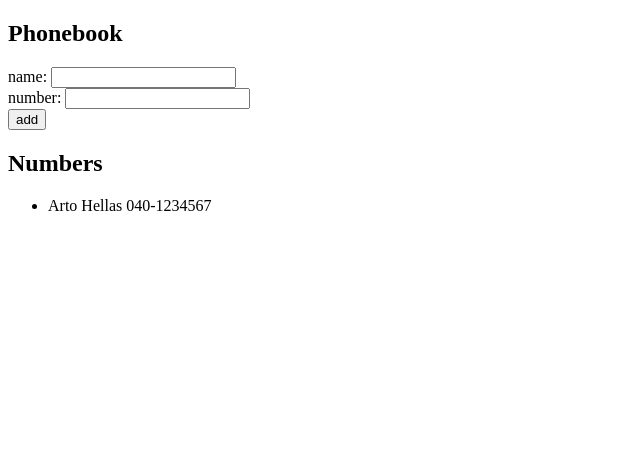
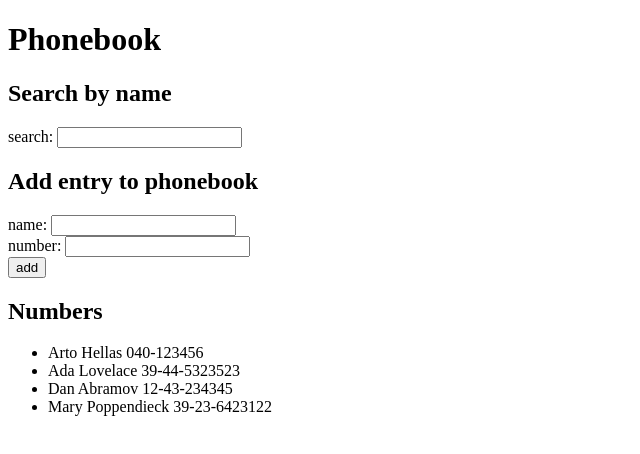
Before and after one commit to kavehsb/fullstack-projects, a React (Create React App) app in the folder part2/phonebook/: page / in a window 1280 px wide. Shown: the top 454 px of the page, without its empty margins (0-640 px from the left). Built offline with nearby package versions, Linux system fonts and the light colour scheme.

Commit message:
Complete exercise 2.9

```diff
--- a/part2/phonebook/src/App.js
+++ b/part2/phonebook/src/App.js
@@ -8,10 +8,16 @@ const Person = ({name, number}) => {
 
 const App = () => {
   const [persons, setPersons] = useState([
-    { name: 'Arto Hellas', number: '040-1234567' }
+    { name: 'Arto Hellas', number: '040-123456', id: 1 },
+    { name: 'Ada Lovelace', number: '39-44-5323523', id: 2 },
+    { name: 'Dan Abramov', number: '12-43-234345', id: 3 },
+    { name: 'Mary Poppendieck', number: '39-23-6423122', id: 4 }
   ])
   const [newName, setNewName] = useState('')
   const [newNum, setNewNum] = useState('')
+  const [nameToSearch, setNameToSearch] = useState('')
+
+  const filteredNames = persons.filter(person => person.name.toLowerCase().includes(nameToSearch.toLowerCase()))
 
   const addPerson = (event) => {
     event.preventDefault()
@@ -38,16 +44,21 @@ const App = () => {
   }
   const handleNewName = event => setNewName(event.target.value)
   const handleNewNum = event => setNewNum(event.target.value)
-
+  const handleNameToSearch = event => setNameToSearch(event.target.value)
   return (
     <div>
-      <h2>Phonebook</h2>
+      <h1>Phonebook</h1>
+      <h2>Search by name</h2>
+      <div>
+        search: <input value={nameToSearch} onChange={handleNameToSearch} />
+      </div>
+      <h2>Add entry to phonebook</h2>
       <form onSubmit={addPerson}>
         <div>
-          name: <input value={newName} onChange={handleNewName} />
+          name: <input value={newName} onChange={handleNewName} required />
         </div>
         <div>
-          number: <input value={newNum} onChange={handleNewNum} />
+          number: <input value={newNum} onChange={handleNewNum} required />
         </div>
         <div>
           <button type="submit">add</button>
@@ -55,7 +66,7 @@ const App = () => {
       </form>
       <h2>Numbers</h2>
       <ul>
-        {persons.map(person =>
+        {filteredNames.map(person =>
           <Person key={person.name} name={person.name} number={person.number} />)}
       </ul>
     </div>
```
